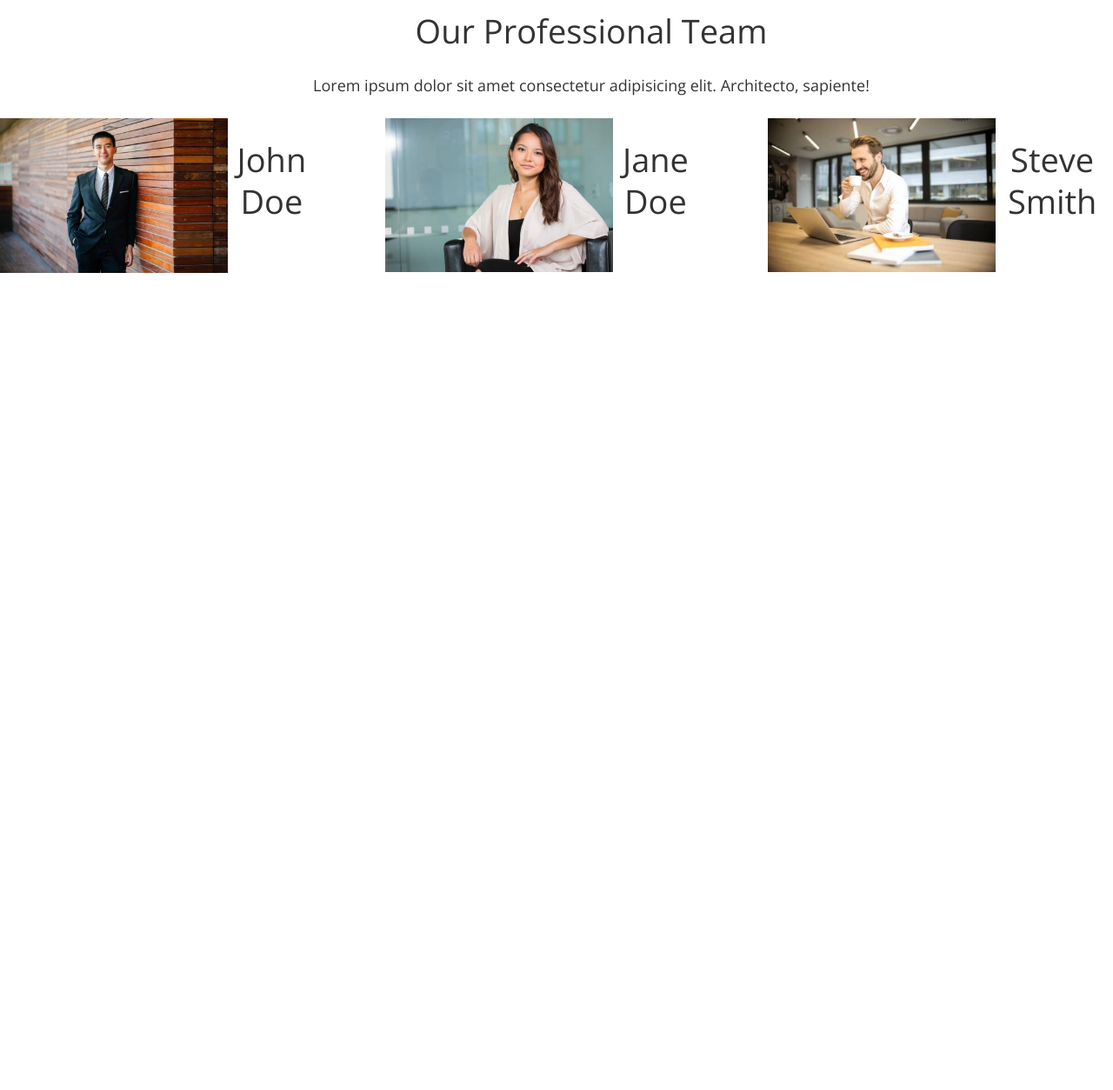
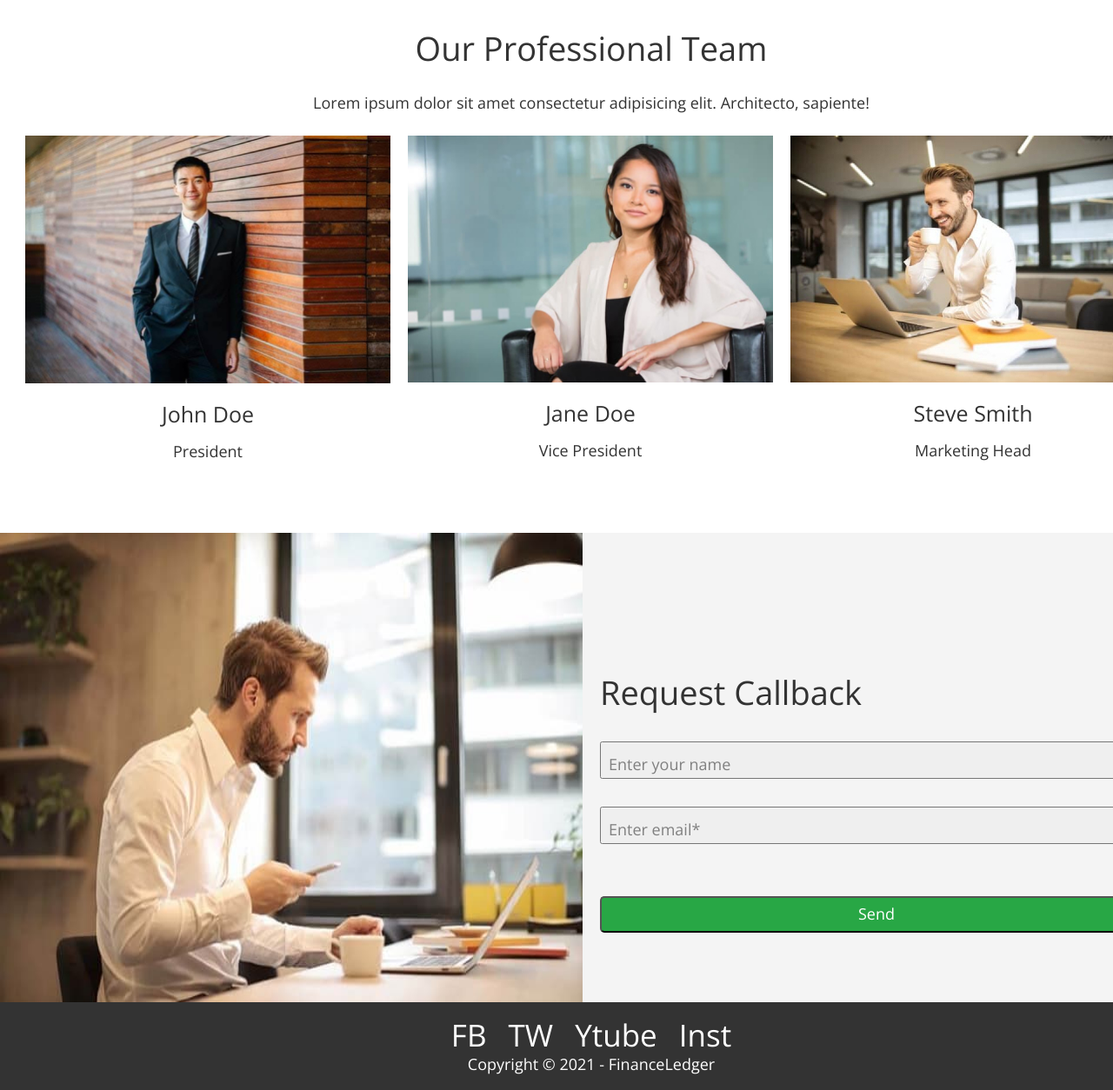
Before and after one commit to kashirin-olexsandr/blended-94-9-10, a plain HTML site: page index.html in a window 1280 px wide. Shown: the part 2791-4045 px from the top of the page at 87% size. Before the commit the page ends 3105 px from the top, so only its background shows below. Drawn offline with nearby package versions, Linux system fonts and the light colour scheme.

Commit message:
kashirin HW

```diff
--- a/css/styles.css
+++ b/css/styles.css
@@ -3,21 +3,26 @@
   --green: #28a745;
   --dark-cl: #333;
 }
+
 body {
   font-family: "Open Sans", sans-serif;
   font-size: 18px;
   color: var(--light-cl);
 }
+
 ul {
   list-style-type: none;
   margin: 0;
   padding: 0;
 }
+
 img {
   display: block;
   max-width: 100%;
   height: auto;
 }
+
+
 
 h1,
 h2,
@@ -28,30 +33,37 @@ h6,
 p {
   margin: 0;
 }
+
 a {
   text-decoration: none;
 }
 
-.header > .container,
-.cases > .container {
+/* -----------------------HEADER------------------- */
+.header>.container,
+.cases>.container {
   padding: 0 28px;
 }
+
 .container {
   width: 1360px;
   margin: 0 auto;
 }
+
 .header {
   background-color: #000000;
 }
+
 .header-navigation {
   display: flex;
   justify-content: space-between;
   align-items: center;
 }
+
 .list-header {
   display: flex;
   gap: 40px;
 }
+
 .list__link {
   display: block;
   padding-top: 20px;
@@ -60,18 +72,20 @@ a {
   font-size: 18px;
   line-height: 1.56;
 }
+
 .list__logo {
   color: var(--light-cl);
   line-height: 1.2;
   font-size: 35px;
 }
+
 .list__logo span {
   color: var(--green);
 }
 
 /* hero */
-.main {
-}
+.main {}
+
 .hero {
   background-color: gray;
   padding-top: 280px;
@@ -86,6 +100,7 @@ a {
   color: #e9e9e9;
   margin-bottom: 24px;
 }
+
 .main__subtitle {
   font-size: 22px;
   line-height: 1.67;
@@ -93,6 +108,7 @@ a {
   color: #e9e9e9;
   margin-bottom: 30px;
 }
+
 .main__btn {
   background-color: #28a745;
   color: #fff;
@@ -104,30 +120,36 @@ a {
   display: block;
   margin: 0 auto;
 }
+
 /* ---------------------ABOUT-------------- */
 .about {
   background-color: var(--green);
 }
-.about > .container {
+
+.about>.container {
   display: flex;
 }
-.container {
-}
+
+.container {}
+
 .about-container {
   padding: 80px 20px;
 }
+
 .about-title {
   padding-bottom: 8px;
   font-size: 20px;
   font-weight: 400;
   line-height: 1.65;
 }
+
 .about-subtitle {
   padding-bottom: 24px;
   font-size: 38px;
   font-weight: 300;
   line-height: 1.26;
 }
+
 .about-text {
   padding-bottom: 24px;
   font-size: 18px;
@@ -135,6 +157,7 @@ a {
   line-height: 1.56;
   width: 606px;
 }
+
 .about-btn {
   padding: 11px 35px;
   border-radius: 5px;
@@ -149,8 +172,9 @@ a {
   padding-top: 80px;
   padding-bottom: 80px;
 }
-.container {
-}
+
+.container {}
+
 .sub-title {
   color: var(--dark-cl);
   text-align: center;
@@ -158,6 +182,7 @@ a {
   line-height: 1.65;
   margin-bottom: 24px;
 }
+
 .cases-title {
   color: var(--dark-cl);
   text-align: center;
@@ -166,6 +191,7 @@ a {
   line-height: 1.26;
   margin-bottom: 24px;
 }
+
 .cases-text {
   color: var(--dark-cl);
   text-align: center;
@@ -173,86 +199,207 @@ a {
   line-height: 1.56;
   margin-bottom: 24px;
 }
+
 .cases-list {
   display: flex;
   flex-wrap: wrap;
   gap: 24px 20px;
 }
+
 /* ------------------------BLOG---------------- */
 
-.blog{
+.blog {
   background: #0284D0;
 }
-.blog > .container{
+
+.blog>.container {
   display: flex;
+  justify-content: space-between;
 
 }
-.blog-container{
+
+.blog-container {
   padding-top: 80px;
   padding-bottom: 80px;
   padding-left: 28px;
 }
-.blog-data{
-  color:var(--light-cl);
+
+.blog-data {
+  color: var(--light-cl);
   font-size: 20px;
   font-weight: 400;
   line-height: 1.65;
   margin-bottom: 8px;
 }
-.blog-title{
-  color:var(--light-cl);
+
+.blog-title {
+  color: var(--light-cl);
   font-size: 38px;
   font-weight: 300;
   line-height: 1.26;
   margin-bottom: 24px;
 }
-.blog-text{
-  color:var(--light-cl);
+
+.blog-text {
+  color: var(--light-cl);
   font-weight: 400;
   line-height: 1.56;
   margin-bottom: 24px;
   width: 606px;
 }
-.blog-btn{
+
+.blog-btn {
   color: var(--light-cl);
   border-radius: 5px;
   border: 1px solid #FFF;
   padding: 10px 36px;
   background: #0284D0;
 }
-/* -------------------WHO ARE YOU---------------- */
-.container {
-}
-.our-title {
-  color:var(--dark-cl);
+
+/* -------------------TEAM---------------- */
+.container {}
+
+.team-subtitle {
+  padding-top: 80px;
+  color: var(--dark-cl);
   text-align: center;
   font-size: 20px;
-line-height: 0.65;
-padding-top: 80px;
+  font-weight: 400;
+  line-height: 1.65;
 }
-.our-subtitle {
-  color:var(--dark-cl);
+
+.team-title {
+  color: #333;
   text-align: center;
   font-size: 38px;
   font-weight: 300;
   line-height: 1.26;
   margin-top: 24px;
+
 }
-.our-text {
+
+.team-text {
   color: #333;
   text-align: center;
-font-family: Open Sans;
   font-size: 18px;
-font-style: normal;
   font-weight: 400;
-line-height: 28.16px; /* 156.444% */
+  line-height: 1.56;
   margin-top: 24px;
   margin-bottom: 24px;
 }
-.our-list {
+
+.team-list {
+  display: flex;
+  gap: 20px;
+  padding-left: 29px;
+  padding-right: 29px;
+}
+
+.team-item {}
+
+.list-container {}
+
+.team-container {
+  padding-top: 20px;
+  padding-bottom: 80px;
+}
+
+.container-subtitle {
+  color: #333;
+  text-align: center;
+  font-size: 25px;
+  font-weight: 400;
+  line-height: 1.27;
+}
+
+.container-subtext {
+  color: #333;
+  text-align: center;
+  font-size: 18px;
+  line-height: 1.56;
+  margin-top: 12px;
+}
+
+/* -------------------------CALLBACK------------------ */
+.container {}
+
+.callback {
+  background: #F4F4F4;
+}
+
+.callback>.container {
   display: flex;
 }
-.our-item {
+
+.callback-container {
+  padding: 80px 28px 80px 20px;
+
+  width: 690px;
+
+
 }
-.our-subtext {
+
+.callback-title {
+  color: var(--dark-cl);
+  font-size: 38px;
+  font-weight: 300;
+  line-height: 1.26;
+  padding-top: 80px;
+  margin-bottom: 32px;
 }
+
+.callback-btn-one {
+  display: block;
+  margin-bottom: 32px;
+  padding: 10px 467px 1px 8px;
+  color: #808080;
+  font-size: 18px;
+  line-height: 1.56;
+}
+
+.callback-btn-two {
+  display: block;
+  margin-bottom: 60px;
+  padding: 10px 500px 1px 8px;
+  color: #808080;
+  font-size: 18px;
+  line-height: 1.56;
+}
+
+.callback-btn {
+  color: var(--light-cl);
+  display: block;
+  padding: 8px 295px 9px;
+  border-radius: 5px;
+  background: var(--green);
+
+}
+
+/* --------------------------FOOTER--------------------- */
+.footer {
+  background: var(--dark-cl);
+  padding-top: 20px;
+  padding-bottom: 20px;
+}
+
+.container {}
+
+.footer-link {
+  display: flex;
+  gap: 25px;
+  justify-content: center;
+
+  text-align: center;
+  font-size: 35px;
+  line-height: 1;
+  margin-bottom: 6px;
+
+}
+
+.social-link {
+  color: var(--light-cl);
+}
+
+.footer-text {
+  text-align: center;
+}
--- a/index.html
+++ b/index.html
@@ -1,21 +1,15 @@
 <!DOCTYPE html>
 <html lang="en">
+
 <head>
   <meta charset="UTF-8" />
   <meta name="viewport" content="width=device-width, initial-scale=1.0" />
   <link rel="preconnect" href="https://fonts.googleapis.com" />
   <link rel="preconnect" href="https://fonts.gstatic.com" crossorigin />
-    <link
-      href="https://fonts.googleapis.com/css2?family=Open+Sans:wght@300;400&display=swap"
-      rel="stylesheet"
-    />
-    <link
-      rel="stylesheet"
-      href="https://cdnjs.cloudflare.com/ajax/libs/modern-normalize/2.0.0/modern-normalize.min.css"
+  <link href="https://fonts.googleapis.com/css2?family=Open+Sans:wght@300;400&display=swap" rel="stylesheet" />
+  <link rel="stylesheet" href="https://cdnjs.cloudflare.com/ajax/libs/modern-normalize/2.0.0/modern-normalize.min.css"
     integrity="sha512-4xo8blKMVCiXpTaLzQSLSw3KFOVPWhm/TRtuPVc4WG6kUgjH6J03IBuG7JZPkcWMxJ5huwaBpOpnwYElP/m6wg=="
-      crossorigin="anonymous"
-      referrerpolicy="no-referrer"
-    />
+    crossorigin="anonymous" referrerpolicy="no-referrer" />
   <link rel="stylesheet" href="./css/styles.css" />
   <title>Document</title>
 </head>
@@ -24,9 +18,7 @@
   <header class="header">
     <div class="container">
       <nav class="header-navigation">
-          <a href="./index.html" class="list__logo"
-            ><span>Finance</span> Ledger</a
-          >
+        <a href="./index.html" class="list__logo"><span>Finance</span> Ledger</a>
         <ul class="list list-header">
           <li>
             <a class="list__link" href="">Home</a>
@@ -107,48 +99,62 @@
         <img src="./images/Rectangle-blog.jpg" alt="table" width="670" />
       </div>
     </section>
-      <section class="our-team">
+    <section class="team">
       <div class="container">
-          <h3 class="our-title">Who we are</h3>
-          <h2 class="our-subtitle">Our Professional Team</h2>
-          <p class="our-text">
+        <h3 class="team-subtitle">Who we are</h3>
+        <h2 class="team-title">Our Professional Team</h2>
+        <p class="team-text">
           Lorem ipsum dolor sit amet consectetur adipisicing elit. Architecto,
           sapiente!
         </p>
-          <ul class="our-list">
-            <li class="our-item">
-              <img
-                src="./images/Rectangle7.jpg"
-                alt="men_standing"
-                width="420"
-                height="286"
-              />
+        <ul class="team-list ">
+          <li class="team-item">
+            <img src="./images/Rectangle7.jpg" alt="men_standing" width="420" height="286" />
+            <div class="team-container">
+              <h4 class="container-subtitle">John Doe</h4>
+              <p class="container-subtext">President</p>
+            </div>
           </li>
-            <h4 class="our-subtitle">John Doe</h4>
-            <p class="our-subtext">President</p>
-            <li class="our-item">
-              <img
-                src="./images/Rectangle8.jpg"
-                alt="women sitting"
-                width="420"
-                height="286"
-              />
+          <li class="team-item">
+            <img src="./images/Rectangle8.jpg" alt="women sitting" width="420" height="286" />
+            <div class="team-container">
+              <h4 class="container-subtitle">Jane Doe</h4>
+              <p class="container-subtext">Vice President</p>
+            </div>
           </li>
-            <h4 class="our-subtitle">Jane Doe</h4>
-            <p class="our-subtext">Vice President</p>
-            <li class="our-item">
-              <img
-                src="./images/Rectangle9.jpg"
-                alt="smiling men"
-                width="420"
-                height="286"
-              />
+          <li class="team-item">
+            <img src="./images/Rectangle9.jpg" alt="smiling men" width="420" height="286" />
+            <div class="team-container">
+              <h4 class="container-subtitle">Steve Smith</h4>
+              <p class="container-subtext">Marketing Head</p>
+            </div>
           </li>
-            <h4 class="our-subtitle">Steve Smith</h4>
-            <p class="our-subtext">Marketing Head</p>
         </ul>
       </div>
     </section>
+    <section class="callback">
+      <div class="container">
+        <img src="./images/Rectangle10.jpg" alt="workingman">
+        <div class="callback-container">
+          <h2 class="callback-title">Request Callback</h2>
+          <button class="callback-btn-one" type="button">Enter your name</button>
+          <button class="callback-btn-two" type="button">Enter email*</button>
+          <button class="callback-btn" type="button">Send</button>
+        </div>
+      </div>
+    </section>
+    <footer class="footer">
+      <div class="container">
+        <div class="footer-link">
+          <a href="" class="social-link">FB</a>
+          <a href="" class="social-link">TW</a>
+          <a href="" class="social-link">Ytube</a>
+          <a href="" class="social-link">Inst</a>
+        </div>
+        <p class="footer-text">Copyright &copy; 2021 - FinanceLedger</p>
+      </div>
+    </footer>
   </main>
 </body>
+
 </html>
```
Also changed, not shown: images/Rectangle10.jpg (added). Lines whose indentation alone changed are shown as unchanged.
